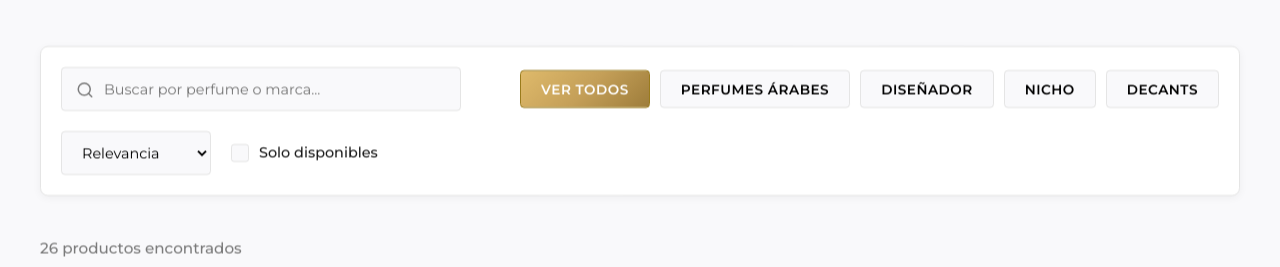
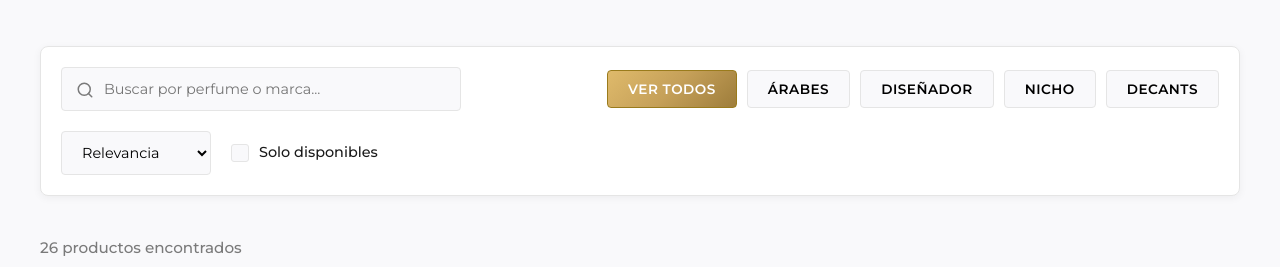
Before and after one commit to xLucasxGRx/DUNES-PARFUMS-CATALOGO, a plain HTML site: page catalogo.html in a window 1280 px wide. Shown: the part 421-688 px from the top of the page. Drawn offline with nearby package versions, Linux system fonts and the light colour scheme; no server answers; a web font is replaced by a local one.

Commit message:
checkpoint: inicio y catalogo funcional antes del rediseno del catalogo movil

```diff
--- a/catalogo.html
+++ b/catalogo.html
@@ -73,7 +73,7 @@
             <!-- Grupos de Categorías -->
             <div class="filter-categories-group" role="group" aria-label="Categorías del catálogo">
                 <button class="filter-category-btn active" data-categoria="todos" aria-pressed="true">Ver Todos</button>
-                <button class="filter-category-btn" data-categoria="arabe" aria-pressed="false">Perfumes Árabes</button>
+                <button class="filter-category-btn" data-categoria="arabe" aria-pressed="false">Árabes</button>
                 <button class="filter-category-btn" data-categoria="disenador" aria-pressed="false">Diseñador</button>
                 <button class="filter-category-btn" data-categoria="nicho" aria-pressed="false">Nicho</button>
                 <button class="filter-category-btn" data-categoria="decants" aria-pressed="false">Decants</button>
```
